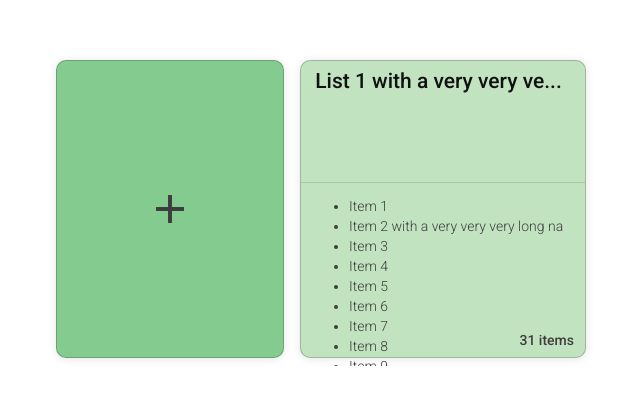
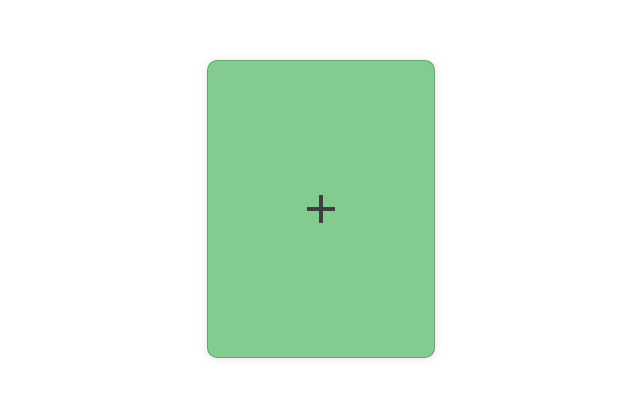
Before and after one commit to sandbxk/Dosma, an Angular app in the folder Frontend/: page / in a window 1280 px wide. Shown: the part 191-596 px from the top of the page, without its empty margins (319-959 px from the left). Built offline with nearby package versions, Linux system fonts and the light colour scheme.

Commit message:
Update dashboard.component.ts

```diff
--- a/Frontend/src/app/components/dashboard/dashboard.component.ts
+++ b/Frontend/src/app/components/dashboard/dashboard.component.ts
@@ -49,45 +49,9 @@ export class DashboardComponent implements OnInit {
   ) { }
 
   ngOnInit(): void {
-    this.groceryLists.push({
-      id: 1,
-      title: 'List 1 with a very very very very very long',
-      listItems: [ {id: 1, title: 'Item 1', quantity: 1, status: 0, category: 'Category 1'},
-        {id: 2, title: 'Item 2 with a very very very long na', quantity: 1, status: 0, category: 'Category 1'},
-        {id: 3, title: 'Item 3', quantity: 1, status: 0, category: 'Category 1'},
-        {id: 4, title: 'Item 4', quantity: 1, status: 0, category: 'Category 1'},
-        {id: 5, title: 'Item 5', quantity: 1, status: 0, category: 'Category 1'},
-        {id: 6, title: 'Item 6', quantity: 1, status: 0, category: 'Category 1'},
-        {id: 7, title: 'Item 7', quantity: 1, status: 0, category: 'Category 1'},
-        {id: 8, title: 'Item 8', quantity: 1, status: 0, category: 'Category 1'},
-        {id: 9, title: 'Item 9', quantity: 1, status: 0, category: 'Category 1'},
-        {id: 10, title: 'Item 10', quantity: 1, status: 0, category: 'Category 1'},
-        {id: 11, title: 'Item 11', quantity: 1, status: 0, category: 'Category 1'},
-        {id: 12, title: 'Item 12', quantity: 1, status: 0, category: 'Category 1'},
-        {id: 13, title: 'Item 13', quantity: 1, status: 0, category: 'Category 1'},
-        {id: 14, title: 'Item 14', quantity: 1, status: 0, category: 'Category 1'},
-        {id: 15, title: 'Item 15', quantity: 1, status: 0, category: 'Category 1'},
-        {id: 16, title: 'Item 16', quantity: 1, status: 0, category: 'Category 1'},
-        {id: 17, title: 'Item 17', quantity: 1, status: 0, category: 'Category 1'},
-        {id: 18, title: 'Item 18', quantity: 1, status: 0, category: 'Category 1'},
-        {id: 19, title: 'Item 19', quantity: 1, status: 0, category: 'Category 1'},
-        {id: 20, title: 'Item 20', quantity: 1, status: 0, category: 'Category 1'},
-        {id: 21, title: 'Item 21', quantity: 1, status: 0, category: 'Category 1'},
-        {id: 22, title: 'Item 22', quantity: 1, status: 0, category: 'Category 1'},
-        {id: 23, title: 'Item 23', quantity: 1, status: 0, category: 'Category 1'},
-        {id: 24, title: 'Item 24', quantity: 1, status: 0, category: 'Category 1'},
-        {id: 25, title: 'Item 25', quantity: 1, status: 0, category: 'Category 1'},
-        {id: 26, title: 'Item 26', quantity: 1, status: 0, category: 'Category 1'},
-        {id: 27, title: 'Item 27', quantity: 1, status: 0, category: 'Category 1'},
-        {id: 28, title: 'Item 28', quantity: 1, status: 0, category: 'Category 1'},
-        {id: 29, title: 'Item 29', quantity: 1, status: 0, category: 'Category 1'},
-        {id: 30, title: 'Item 30', quantity: 1, status: 0, category: 'Category 1'},
-        {id: 31, title: 'Item 31', quantity: 1, status: 0, category: 'Category 1'},
-      ],
-      created: new Date(),
-      modified: new Date()
-    });
+
   }
+
 //TODO redo colours, routing, menu styling
 
   newGroceryList() {
@@ -118,7 +82,7 @@ export class DashboardComponent implements OnInit {
       if (result !== null) {
         let newList: GroceryList = result;
         this.groceryLists.findIndex(x => x.id === newList.id);
-        //HTTP PATCH LIST
+        // TODO: HTTP PATCH LIST
       }
     });
   }
@@ -134,7 +98,7 @@ export class DashboardComponent implements OnInit {
     dialogueRef.afterClosed().subscribe(userSaidYes => {
       if (userSaidYes) {
         this.groceryLists.splice(this.groceryLists.indexOf(list), 1);
-        //HTTP DELETE LIST
+        //TODO: HTTP DELETE LIST
       }
     });
   }
```
